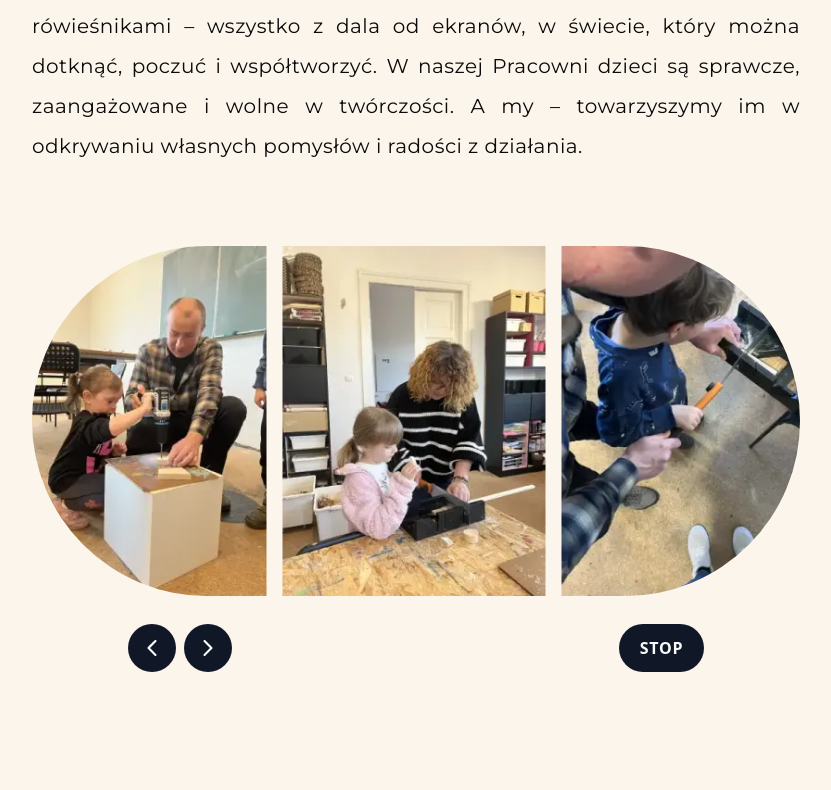
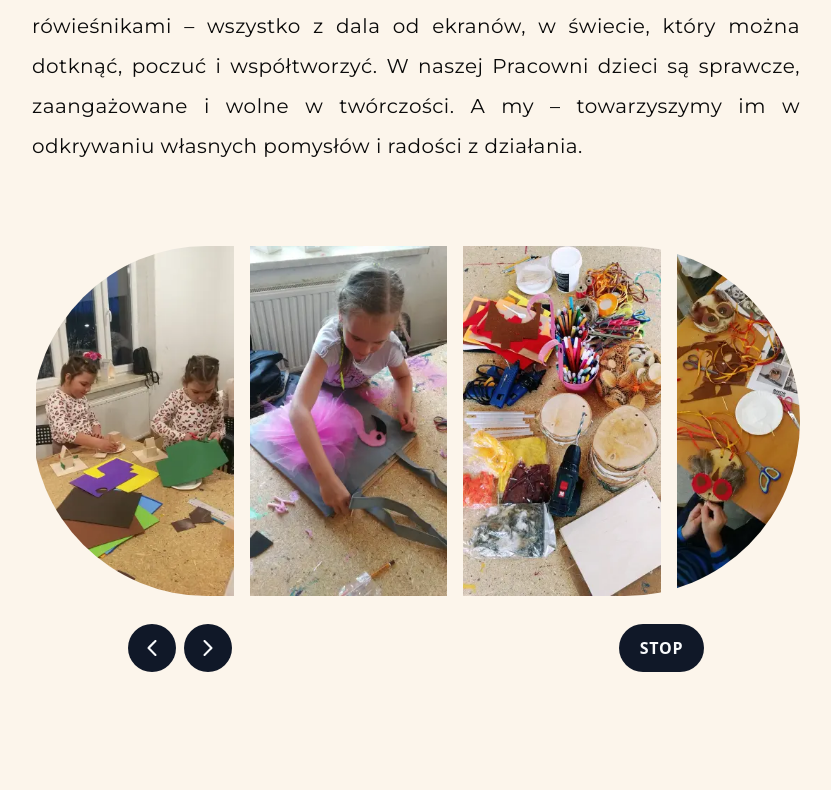
Before and after one commit to misiek869/Miasto_Pracownia_Foundation_Website, a Next.js app: page /pracownie/pracownia_dzieci in a window 1280 px wide. Shown: the part 476-1266 px from the top of the page, without its empty margins (224-1055 px from the left). Built offline with nearby package versions, Linux system fonts and the light colour scheme; a web font is replaced by a local one.

Commit message:
add carousel

```diff
--- a/app/(root)/pracownie/pracownia_dzieci/page.tsx
+++ b/app/(root)/pracownie/pracownia_dzieci/page.tsx
@@ -13,17 +13,21 @@ import { Button } from '@/components/ui/button'
 // }
 
 const images: string[] = [
-	'/images/workshops_images/wood/01.webp',
-	'/images/workshops_images/wood/02.webp',
-	'/images/workshops_images/wood/03.webp',
-	'/images/workshops_images/wood/04.webp',
-	'/images/workshops_images/wood/05.webp',
-	'/images/workshops_images/wood/06.webp',
-	'/images/workshops_images/wood/07.webp',
-	'/images/workshops_images/wood/08.webp',
-	'/images/workshops_images/wood/09.webp',
-	'/images/workshops_images/wood/10.webp',
-	'/images/workshops_images/wood/11.webp',
+	'/images/workshops_images/children/01.webp',
+	'/images/workshops_images/children/02.webp',
+	'/images/workshops_images/children/03.webp',
+	'/images/workshops_images/children/04.webp',
+	'/images/workshops_images/children/05.webp',
+	'/images/workshops_images/children/06.webp',
+	'/images/workshops_images/children/07.webp',
+	'/images/workshops_images/children/08.webp',
+	'/images/workshops_images/children/09.webp',
+	'/images/workshops_images/children/10.webp',
+	'/images/workshops_images/children/11.webp',
+	'/images/workshops_images/children/12.webp',
+	'/images/workshops_images/children/13.webp',
+	'/images/workshops_images/children/14.webp',
+	'/images/workshops_images/children/15.webp',
 ]
 
 const ChildrenWorkshopPage = () => {
```
